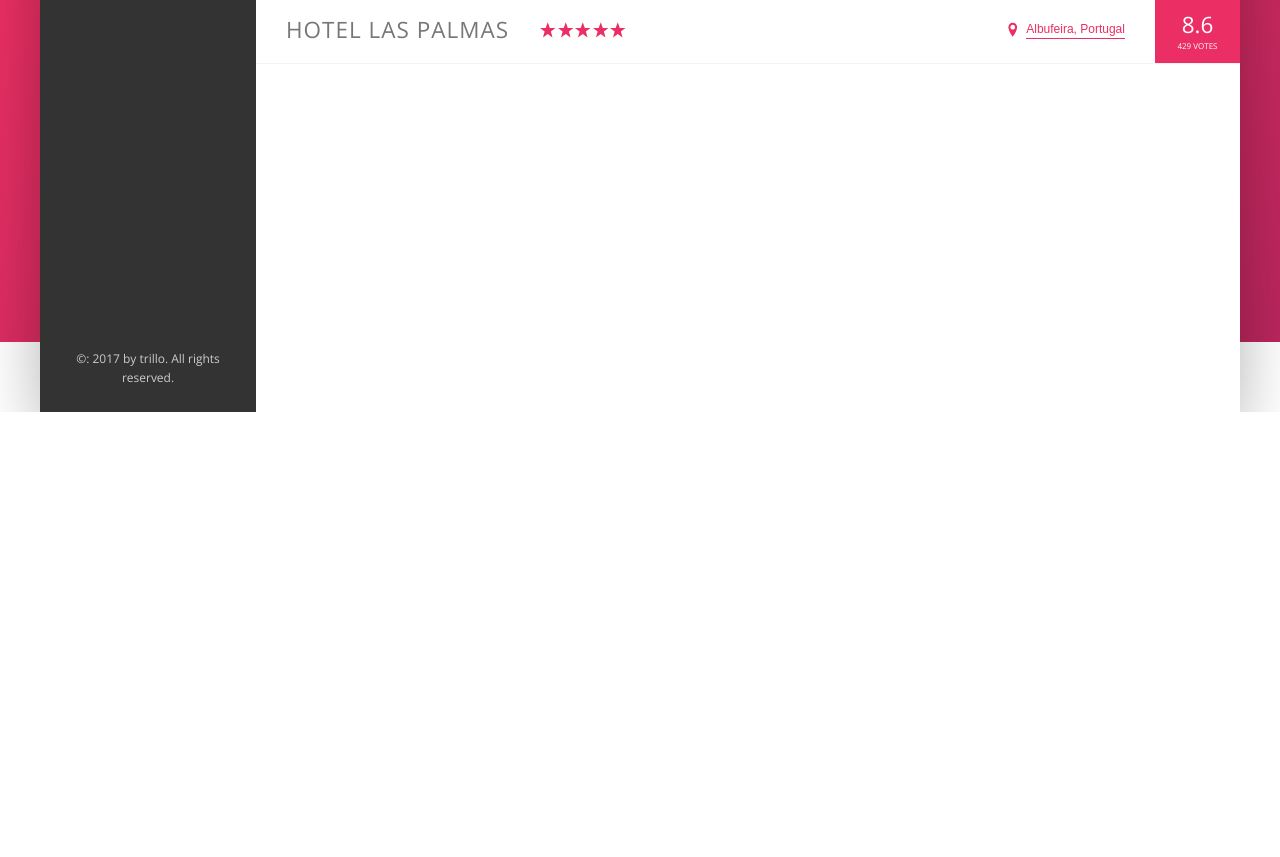
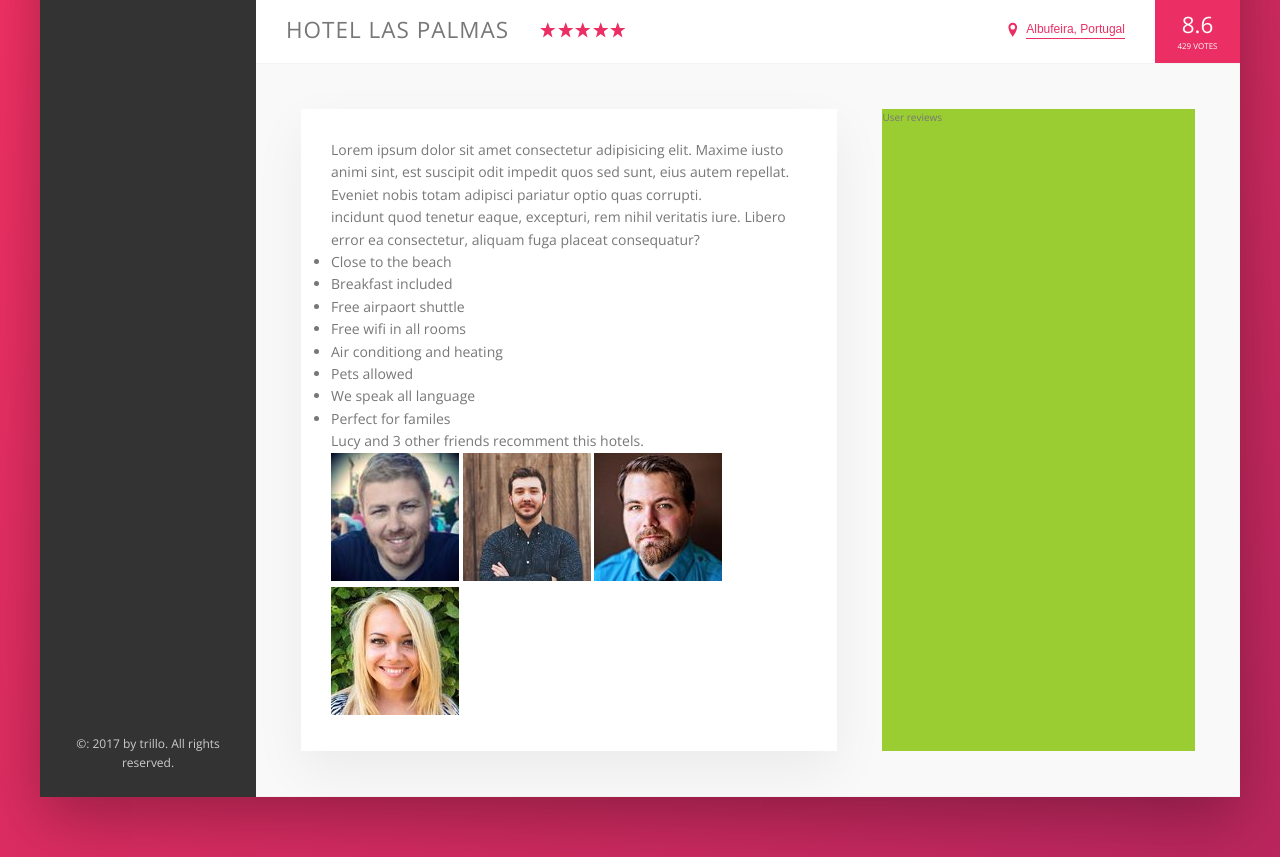
Before and after one commit to ckstn0777/Trillo-Project, a website: page index.html in a window 1280 px wide. Shown: the part 518-1375 px from the top of the page. Before the commit the page ends 930 px from the top, so only its background shows below. Drawn offline with nearby package versions, Linux system fonts and the light colour scheme.

Commit message:
v4.0.0
Building the Description Section - Part 1(요소 추가 및 기본 배치)

```diff
--- a/index.html
+++ b/index.html
@@ -148,6 +148,78 @@
               <div class="overview__rating-count">429 votes</div>
             </div>
           </div>
+
+          <div class="detail">
+            <div class="description">
+              <p class="paragraph">
+                Lorem ipsum dolor sit amet consectetur adipisicing elit. Maxime
+                iusto animi sint, est suscipit odit impedit quos sed sunt, eius
+                autem repellat. Eveniet nobis totam adipisci pariatur optio quas
+                corrupti.
+              </p>
+              <p class="paragraph">
+                incidunt quod tenetur eaque, excepturi, rem nihil veritatis
+                iure. Libero error ea consectetur, aliquam fuga placeat
+                consequatur?
+              </p>
+              <ul class="list">
+                <li class="list__item">
+                  Close to the beach
+                </li>
+                <li class="list__item">
+                  Breakfast included
+                </li>
+                <li class="list__item">
+                  Free airpaort shuttle
+                </li>
+                <li class="list__item">
+                  Free wifi in all rooms
+                </li>
+                <li class="list__item">
+                  Air conditiong and heating
+                </li>
+                <li class="list__item">
+                  Pets allowed
+                </li>
+                <li class="list__item">
+                  We speak all language
+                </li>
+                <li class="list__item">
+                  Perfect for familes
+                </li>
+              </ul>
+              <div class="recommend">
+                <p class="recommend__count">
+                  Lucy and 3 other friends recomment this hotels.
+                </p>
+                <div class="recommend__friends">
+                  <img
+                    src="img/user-3.jpg"
+                    alt="Friend 3"
+                    class="recommend__photo"
+                  />
+                  <img
+                    src="img/user-4.jpg"
+                    alt="Friend 4"
+                    class="recommend__photo"
+                  />
+                  <img
+                    src="img/user-5.jpg"
+                    alt="Friend 5"
+                    class="recommend__photo"
+                  />
+                  <img
+                    src="img/user-6.jpg"
+                    alt="Friend 6"
+                    class="recommend__photo"
+                  />
+                </div>
+              </div>
+            </div>
+            <div class="user-reviews">
+              User reviews
+            </div>
+          </div>
         </main>
       </div>
     </div>
--- a/sass/_base.scss
+++ b/sass/_base.scss
@@ -31,6 +31,9 @@ Grey dark 3: #999
   --color-grey-dark-3: #999;
 
   --shadow-dark: 0 2rem 6rem rgba(0, 0, 0, 0.3);
+  --shadow-light: 0 2rem 5rem rgba(0, 0, 0, 0.06);
+
+  --line: 1px solid var(--color-grey-light-2);
 }
 
 * {
@@ -61,6 +64,4 @@ body {
   );
   background-size: cover;
   background-repeat: no-repeat;
-
-  height: 100vh;
 }
--- a/sass/_components.scss
+++ b/sass/_components.scss
@@ -201,7 +201,7 @@
 .overview {
   display: flex;
   align-items: center;
-  border-bottom: 1px solid var(--color-grey-light-2);
+  border-bottom: var(--line);
 
   &__heading {
     font-size: 2.25rem;
--- a/sass/_layout.scss
+++ b/sass/_layout.scss
@@ -11,7 +11,7 @@
   font-size: 1.4rem;
   height: 7rem;
   background-color: #fff;
-  border-bottom: 1px solid var(--color-grey-light-2);
+  border-bottom: var(--line);
 
   display: flex;
   justify-content: space-between;
@@ -34,8 +34,28 @@
 
 .hotel-view {
   background-color: #fff;
-  height: 80rem;
 
   flex: 1; // flex: 1 1 0 이랑 같은 의미.
   // basis은 기본이 auto이지만 flex에서는 그 값을 생략할 경우 0이 적용된다고 함
 }
+
+.detail {
+  display: flex;
+  padding: 4.5rem;
+  background-color: var(--color-grey-light-1);
+  border-bottom: var(--line);
+}
+
+.description {
+  font-size: 1.4rem;
+  background-color: #fff;
+  box-shadow: var(--shadow-light);
+  padding: 3rem;
+  flex: 0 0 60%;
+  margin-right: 4.5rem;
+}
+
+.user-reviews {
+  background-color: yellowgreen;
+  flex: 1;
+}
```
Also changed, not shown: css/style.css.
